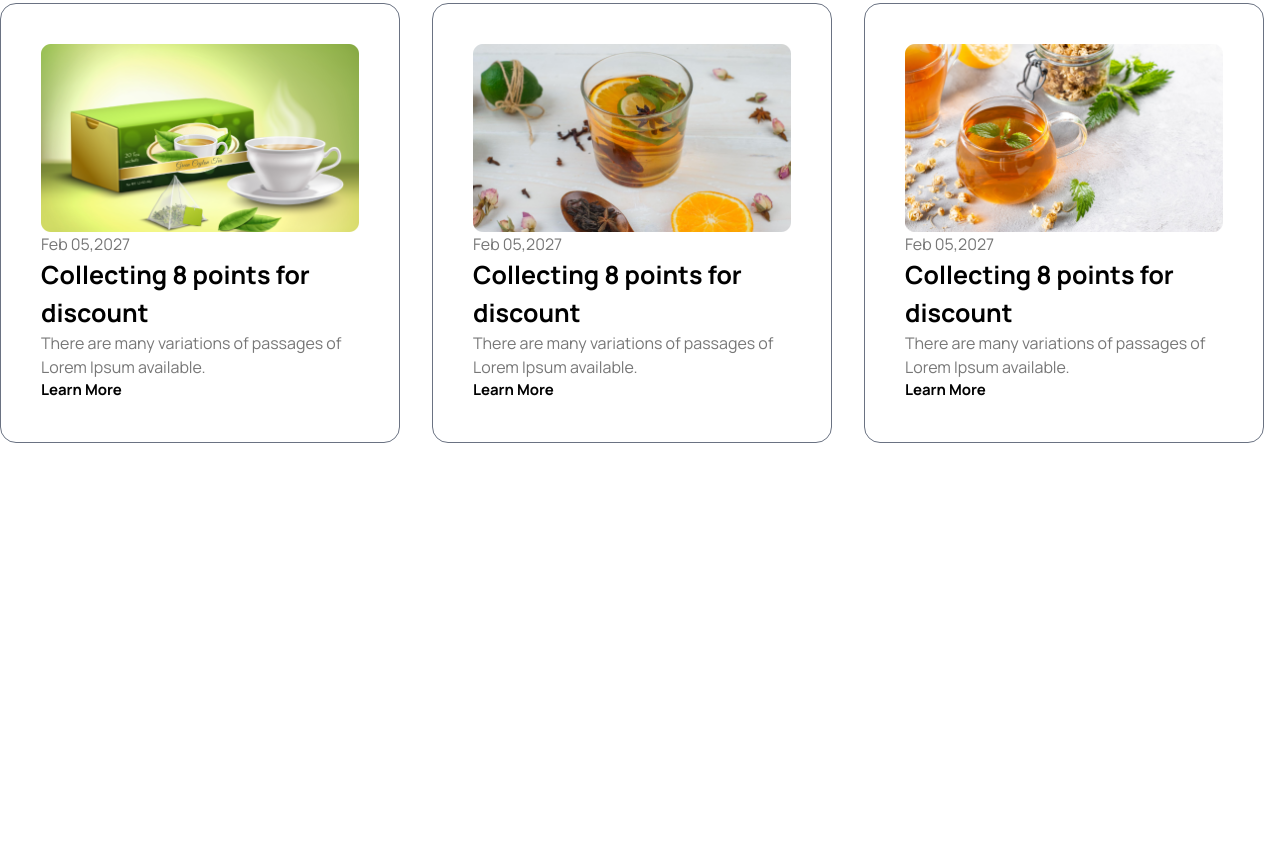
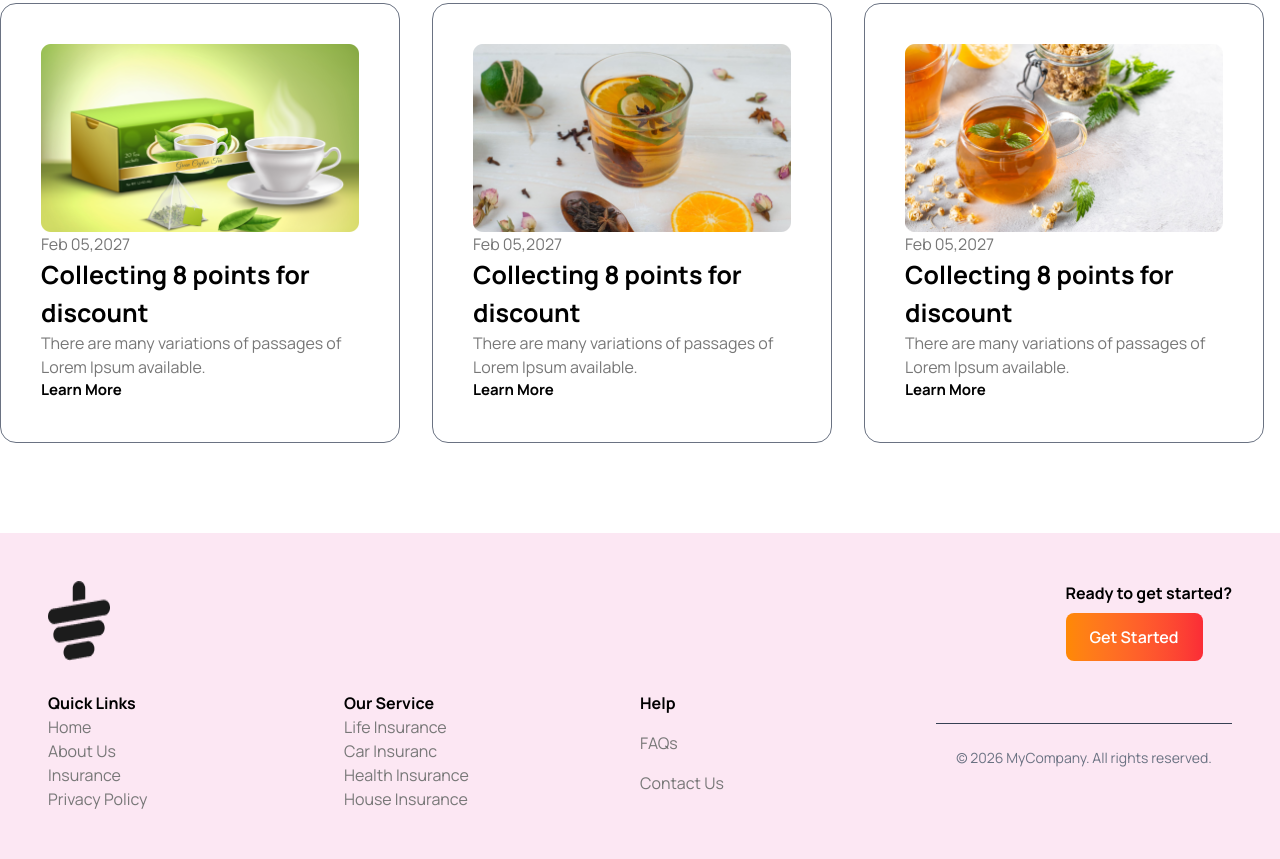
Before and after one commit to sakibaCode/Tea-House, a plain HTML site: page index.html in a window 1280 px wide. Shown: the part 2692-3551 px from the top of the page. Before the commit the page ends 3225 px from the top, so only its background shows below. Drawn offline with nearby package versions, Linux system fonts and the light colour scheme.

Commit message:
Footer Section

```diff
--- a/index.html
+++ b/index.html
@@ -150,10 +150,11 @@
 
 
     <!-- Client Section -->
-    <section class="container mx-auto grid grid-cols-1 md:grid-cols-2 gap-8 mb-[90px] bg-linear-to-r from-orange-400 to-red-600 rounded-xl p-10">
+    <section
+        class="container mx-auto grid grid-cols-1 md:grid-cols-2 gap-8 mb-[90px] bg-linear-to-r from-orange-400 to-red-600 rounded-xl p-10">
 
         <!-- Left Content -->
-        <div class="space-y-4">
+        <div class="space-y-4  bg-[url('images/bg_cup.png')] bg-no-repeat">
             <h1 class="text-white text-[45px] font-bold">
                 Meet Our Super <br> Clients
             </h1>
@@ -227,7 +228,8 @@
 
         <div class="text-center mb-[90px]">
             <h1 class="text-[45px] font-bold">News & Events</h1>
-            <p class="text-[#777777]">There are many variations of passages of Lorem Ipsum available, but the majority have suffered alteration in some form, <br>
+            <p class="text-[#777777]">There are many variations of passages of Lorem Ipsum available, but the majority
+                have suffered alteration in some form, <br>
                 by injected humour, or randomised words which don't look even slightly believable. </p>
         </div>
 
@@ -263,6 +265,53 @@
         </div>
     </section>
 
+    <!-- Footer -->
+    <footer class="bg-pink-100 p-12">
+
+        <!-- Footer Top -->
+        <div class="flex justify-between">
+            <img src="images/cup.png" alt="">
+
+            <div>
+                <p class="font-bold mb-2">Ready to get started?</p>
+                <button
+                    class="inline-flex items-center gap-2  py-3 px-6 rounded-lg text-white bg-linear-to-r from-orange-400 to-red-500 font-semibold">Get
+                    Started</button>
+            </div>
+        </div>
+
+        <!-- Footer Bottom -->
+        <div class="mt-[30px] grid grid-cols-4">
+
+            <div class="grid grid-cols-1">
+                <h1 class="font-bold">Quick Links</h1>
+                <a href="#" class="text-[#777777] no-underline">Home</a>
+                <a href="#" class="text-[#777777] no-underline">About Us</a>
+                <a href="#" class="text-[#777777] no-underline">Insurance</a>
+                <a href="#" class="text-[#777777] no-underline">Privacy Policy</a>
+            </div>
+
+            <div class="grid grid-cols-1">
+                <h1 class="font-bold">Our Service</h1>
+                <a href="#" class="text-[#777777] no-underline">Life Insurance</a>
+                <a href="#" class="text-[#777777] no-underline">Car Insuranc</a>
+                <a href="#" class="text-[#777777] no-underline">Health Insurance</a>
+                <a href="#" class="text-[#777777] no-underline">House Insurance</a>
+            </div>
+
+            <div class="grid grid-cols-1">
+                <h1 class="font-bold">Help</h1>
+                <a href="#" class="text-[#777777] no-underline">FAQs</a>
+                <a href="#" class="text-[#777777] no-underline">Contact Us</a>
+            </div>
+
+            <div class="mt-8 border-t border-gray-700 pt-6 text-center text-gray-500 text-sm">
+                &copy; 2026 MyCompany. All rights reserved.
+            </div>
+
+        </div>
+
+    </footer>
 </body>
 
 </html>
```
Lines whose indentation alone changed are shown as unchanged.
